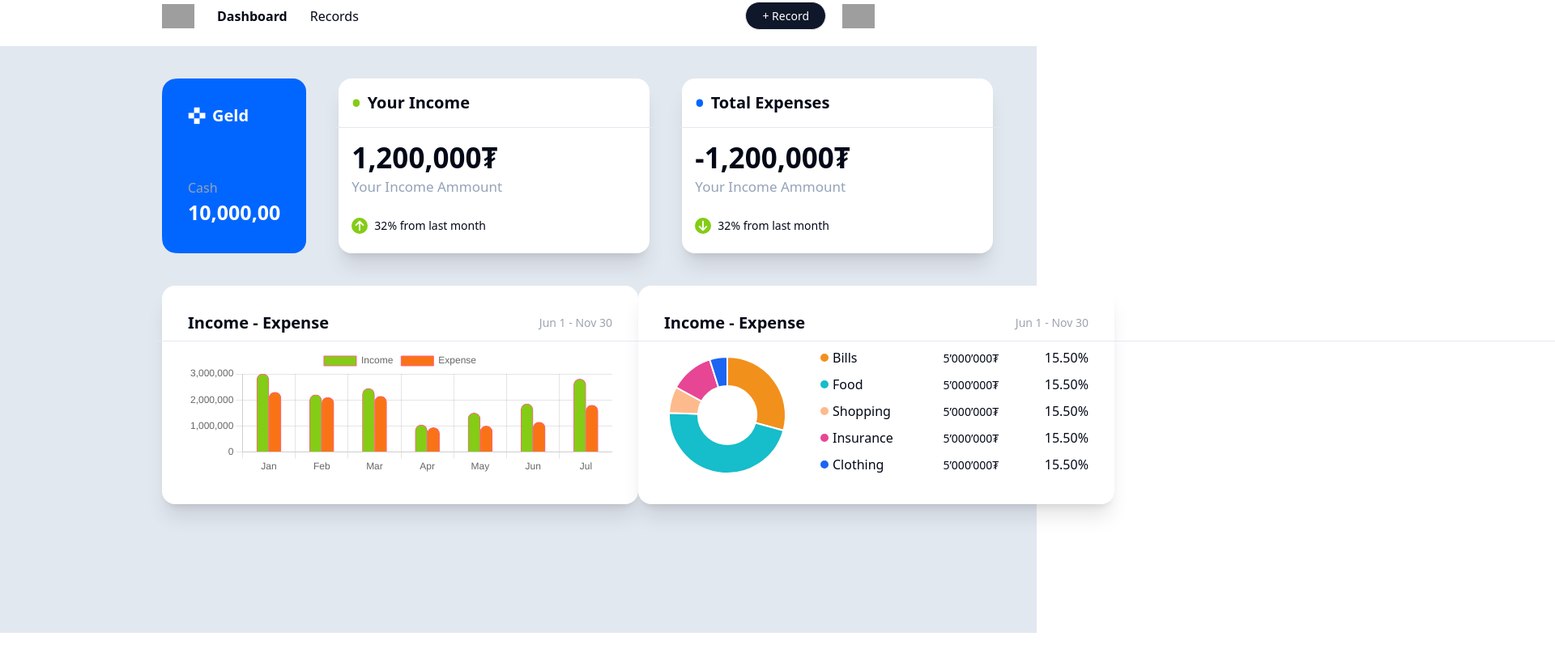
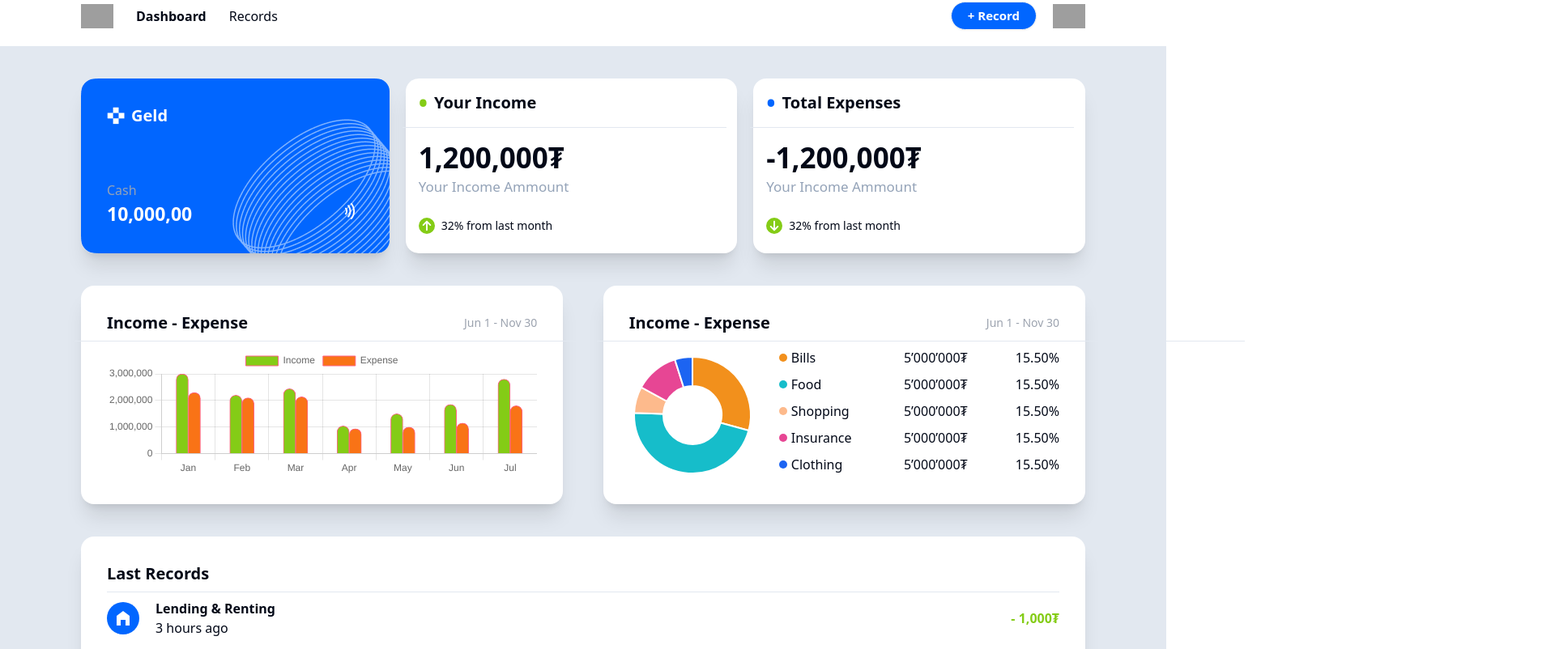
Before and after one commit to z0l0git/income-expense, a Next.js app in the folder frontend-income-expense/: page /dashboard in a window 1280 px wide. Shown: the part 18-820 px from the top of the page at 81% size, 1920 px wide, since content can reach past the window. Built offline with nearby package versions, Linux system fonts and the light colour scheme; grey boxes are pictures that could not be loaded.

Commit message:
dashboard record card added.

```diff
--- /dev/null
+++ b/frontend-income-expense/src/components/BalanceCard.jsx
@@ -0,0 +1,17 @@
+export const BalanceCard = (props) => {
+  const { ammount } = props;
+  return (
+    <div className="card w-[384px] bg-[url('/Large.png')] shadow-xl">
+      <div className="card-body h-[216px] justify-between">
+        <div className="card-title">
+          <img src="/cardl.png" alt="logo" />
+          <p className="text-white">Geld</p>
+        </div>
+        <div className="justify-end">
+          <p className="text-slate-400">Cash</p>
+          <p className="font-semibold text-white text-[23px]">{ammount}</p>
+        </div>
+      </div>
+    </div>
+  );
+};
--- a/frontend-income-expense/src/components/BarChartCard.jsx
+++ b/frontend-income-expense/src/components/BarChartCard.jsx
@@ -2,7 +2,7 @@ import { BarChartComp } from "@/components/BarChart";
 
 export const BarChartCard = () => {
   return (
-    <div className="card w-[588px] h-[270px] bg-base-100 shadow-xl">
+    <div className="card w-[48%] h-[270px] bg-base-100 shadow-xl">
       <div className="card-body">
         <div className="card-title w-full items-center relative">
           <h1>Income - Expense</h1>
@@ -10,7 +10,7 @@ export const BarChartCard = () => {
             Jun 1 - Nov 30
           </p>
         </div>
-        <hr className="w-[10000px] -mx-10"></hr>
+        <hr className="w-[800px] -mx-10"></hr>
         <BarChartComp />
       </div>
     </div>
--- a/frontend-income-expense/src/components/DashCard1.jsx
+++ b/frontend-income-expense/src/components/DashCard1.jsx
@@ -2,7 +2,7 @@ import { FaCircleArrowUp, FaCircleArrowDown } from "react-icons/fa6";
 export const DashCard1 = (props) => {
   const { incomeAmmount, incomePercent } = props;
   return (
-    <div className="card-compact rounded-2xl w-[384px] bg-white shadow-xl">
+    <div className="card-compact rounded-2xl w-1/3 bg-white shadow-xl">
       <div className="card-body justify-between gap-3">
         <div className="card-title">
           <span className="text-[#84CC16] text-[30px]">•</span>
--- a/frontend-income-expense/src/components/DashCard2.jsx
+++ b/frontend-income-expense/src/components/DashCard2.jsx
@@ -2,7 +2,7 @@ import { FaCircleArrowUp, FaCircleArrowDown } from "react-icons/fa6";
 export const DashCard2 = (props) => {
   const { incomeAmmount, incomePercent } = props;
   return (
-    <div className="card-compact rounded-2xl w-[384px] bg-white shadow-xl">
+    <div className="card-compact rounded-2xl w-1/3 bg-white shadow-xl">
       <div className="card-body justify-between gap-3">
         <div className="card-title">
           <span className="text-[#0166FF] text-[30px]">•</span>
--- a/frontend-income-expense/src/components/DoghnutChart.jsx
+++ b/frontend-income-expense/src/components/DoghnutChart.jsx
@@ -21,8 +21,7 @@ export const DoughnutChart = () => {
     ],
   };
   return (
-    <div className="">
-      <div className="card w-[588px] h-[270px] bg-base-100 shadow-xl">
+    <div className="card w-[48%] h-[270px] bg-base-100 shadow-xl">
       <div className="card-body">
         <div className="card-title w-full items-center relative">
           <h1>Income - Expense</h1>
@@ -30,8 +29,8 @@ export const DoughnutChart = () => {
             Jun 1 - Nov 30
           </p>
         </div>
-          <hr className="w-[10000px] -mx-10"></hr>
-          <div className="flex w-full gap-8">
+        <hr className="w-[800px] -mx-10"></hr>
+        <div className="flex w-full gap-6">
           <div className="w-[156px] h-[156px]">
             <Doughnut data={data} />
           </div>
@@ -70,6 +69,5 @@ export const DoughnutChart = () => {
         </div>
       </div>
     </div>
-    </div>
   );
 };
--- a/frontend-income-expense/src/components/DoghnutData.jsx
+++ b/frontend-income-expense/src/components/DoghnutData.jsx
@@ -2,15 +2,15 @@ import { GoDotFill } from "react-icons/go";
 export const DoughnutData = (props) => {
   const { color, desc, ammount, percent } = props;
   return (
-    <div className="flex w-full items-center gap-10 justify-between">
+    <div className="flex w-full items-center gap-7 justify-between">
       <div className="flex items-center w-[100px]">
         <GoDotFill color={color} size={20} />
         <p>{desc}</p>
       </div>
-      <div className="flex justify-end w-fit text-[14px]">
+      <div className="flex w-fit text-[16px]">
         <p>{ammount}</p>
       </div>
-      <div className="flex justify-end">
+      <div className="flex w-fit">
         <p>{percent}</p>
       </div>
     </div>
--- /dev/null
+++ b/frontend-income-expense/src/components/RecordsCard.jsx
@@ -0,0 +1,31 @@
+import { RecordsData } from "@/components/RecordsData";
+
+export const RecordsCard = () => {
+  const data = [
+    { title: "Lending & Renting", amount: "- 1,000₮", when: "3 hours ago" },
+    { title: "Lending & Renting", amount: "- 1,000₮", when: "3 hours ago" },
+    { title: "Lending & Renting", amount: "- 1,000₮", when: "3 hours ago" },
+    { title: "Lending & Renting", amount: "- 1,000₮", when: "3 hours ago" },
+    { title: "Lending & Renting", amount: "- 1,000₮", when: "3 hours ago" },
+  ];
+  return (
+    <div className="card bg-white shadow-xl w-full">
+      <div className="card-body justify-between">
+        <div className="card-title">
+          <p className="">Last Records</p>
+        </div>
+        <hr className="w-full left-0 top-10"></hr>
+        <div className="flex flex-col gap-10">
+          {data.map((item, index) => (
+            <RecordsData
+              key={index}
+              title={item.title}
+              amount={item.amount}
+              when={item.when}
+            />
+          ))}
+        </div>
+      </div>
+    </div>
+  );
+};
--- /dev/null
+++ b/frontend-income-expense/src/components/RecordsData.jsx
@@ -0,0 +1,21 @@
+import { MdHomeFilled } from "react-icons/md";
+
+export const RecordsData = (props) => {
+  const { title, when, amount } = props;
+  return (
+    <div className="w-full flex justify-between items-center">
+      <div className="flex items-center gap-5">
+        <div className="w-[40px] h-[40px] rounded-full bg-[#0166FF] flex justify-center items-center">
+          <MdHomeFilled size={24} color="#FFF" />
+        </div>
+        <div>
+          <p className="font-bold">{title}</p>
+          <p>{when}</p>
+        </div>
+      </div>
+      <div>
+        <p className="text-lime-500 font-bold">{amount}</p>
+      </div>
+    </div>
+  );
+};
--- a/frontend-income-expense/src/pages/dashboard/index.js
+++ b/frontend-income-expense/src/pages/dashboard/index.js
@@ -1,43 +1,31 @@
 import Image from "next/image";
 import { DoughnutChart } from "@/components";
 import { BarChartCard } from "@/components/BarChartCard";
-
 import { DashCard1 } from "@/components/DashCard1";
 import { DashCard2 } from "@/components/DashCard2";
+import { BalanceCard } from "@/components/BalanceCard";
+import { RecordsCard } from "@/components/RecordsCard";
 
 // import { DoughnutChart } from "@/components/DoghnutChart";
 export default function Home() {
   return (
-    <div className="w-full h-screen flex flex-col items-center m-auto ">
-      <div className="w-full flex justify-between items-center px-[200px] py-5">
+    <div className="w-[1440px] h-screen flex flex-col items-center m-auto bg-slate-200">
+      <div className="w-full flex justify-between items-center px-[100px] py-5 bg-white">
         <div className="flex items-center gap-7 ">
           <Image src="/headerlogo.png" alt="logo" width={40} height={40} />
-          <p className="heading-4 font-bold">Dashboard</p>
-          <p className="">Records</p>
+          <p className="heading-4 font-bold cursor-pointer">Dashboard</p>
+          <p className="cursor-pointer">Records</p>
         </div>
         <div className="flex items-center gap-5">
-          <button className="btn btn-sm h-[35px] rounded-full bg-primary font-normal text-white px-5">
+          <button className="btn btn-sm h-[35px] text-[15px] rounded-full bg-[#0166FF] font-semibold text-white px-5">
             + Record
           </button>
           <Image src="/Avatar.png" alt="avatar" width={40} height={40} />
         </div>
       </div>
-      <div className="bg-slate-200 h-screen w-full px-[200px] py-10 flex flex-col gap-10 items-center">
-        <div className="flex justify-between w-full gap-10">
-          <div className="card w-[384px] bg-[url('/Large.png')]">
-            <div className="card-body h-[216px] justify-between">
-              <div className="card-title">
-                <img src="/cardl.png" alt="logo" />
-                <p className="text-white">Geld</p>
-              </div>
-              <div className="justify-end">
-                <p className="text-slate-400">Cash</p>
-                <p className="font-semibold text-white text-[25px]">
-                  10,000,00
-                </p>
-              </div>
-            </div>
-          </div>
+      <div className="bg-slate-200 h-fit w-full px-[100px] py-10 flex flex-col gap-10 items-center">
+        <div className="flex justify-between w-full gap-5">
+          <BalanceCard ammount={"10,000,00"} />
           <DashCard1
             incomeAmmount={"1,200,000₮"}
             incomePercent={"32% from last month"}
@@ -48,12 +36,13 @@ export default function Home() {
             incomePercent={"32% from last month"}
           />
         </div>
-        <div className="flex h-fit w-full justify-between">
+        <div className="flex h-fit w-full justify-between gap-5">
           <BarChartCard />
           <DoughnutChart />
         </div>
-        <div></div>
-        <div></div>
+        <div className="w-full h-fit">
+          <RecordsCard />
+        </div>
       </div>
     </div>
   );
--- a/frontend-income-expense/src/pages/index.js
+++ b/frontend-income-expense/src/pages/index.js
@@ -1,11 +1,12 @@
 import Image from "next/image";
 import { Steps } from "@/components/Steps";
 import { BarChartCard } from "@/components/BarChartCard";
+import { RecordsCard } from "@/components/RecordsCard";
 
 export default function Home() {
   return (
     <div className="bg-blue-100 w-full h-screen p-20">
-      <BarChartCard />
+      <RecordsCard />
     </div>
   );
 }
```
Lines whose indentation alone changed are shown as unchanged.
